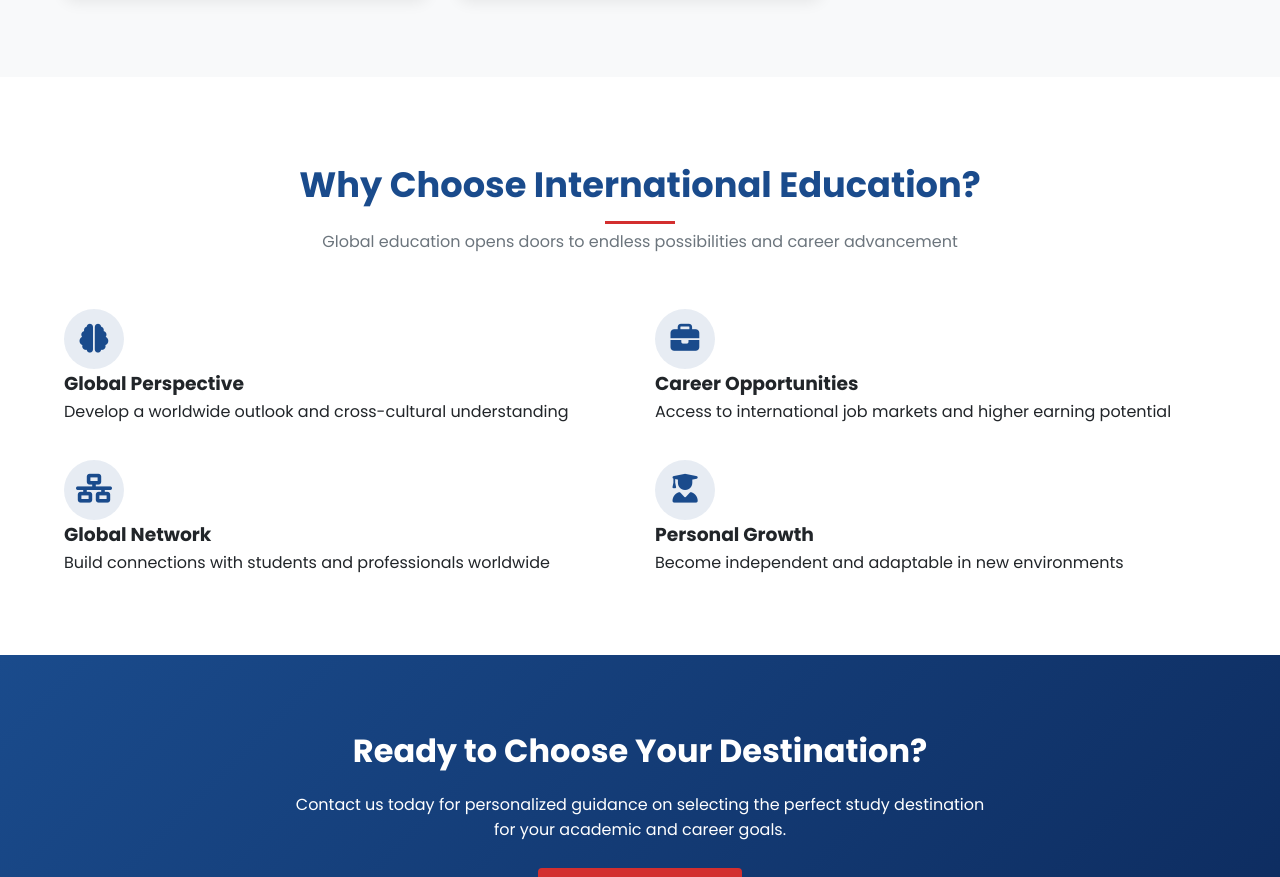
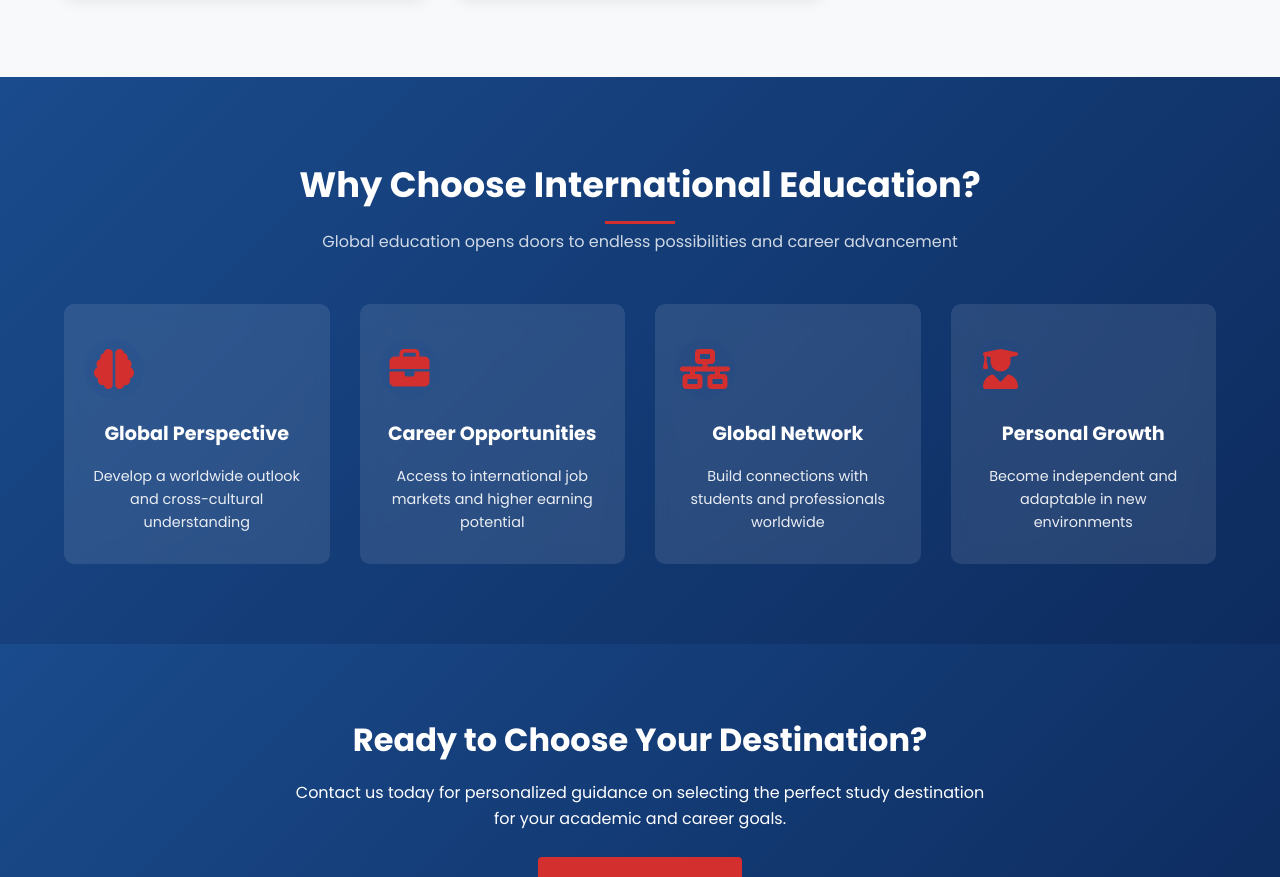
Before and after one commit to EnzoFarai/milestoneglobaleducation.com, a plain HTML site: page destinations.html in a window 1280 px wide. Shown: the part 1177-2054 px from the top of the page. Drawn offline with Linux system fonts and the light colour scheme.

Commit message:
Update style.css

```diff
--- a/css/style.css
+++ b/css/style.css
@@ -2021,20 +2021,28 @@ textarea.form-control {
     margin-top: 20px;
 }
 
-/* Why Choose Section */
-.why-choose {
+/* Why Choose Section for Destinations */
+.why-choose-destinations {
     background: linear-gradient(135deg, var(--primary), #0d2b5e);
     color: white;
 }
 
-.why-choose .benefits-grid {
+.why-choose-destinations .section-title h2 {
+    color: white;
+}
+
+.why-choose-destinations .section-title p {
+    color: rgba(255, 255, 255, 0.8);
+}
+
+.benefits-grid {
     display: grid;
     grid-template-columns: repeat(auto-fit, minmax(250px, 1fr));
     gap: 30px;
     margin-top: 40px;
 }
 
-.why-choose .benefit-card {
+.benefit-card {
     text-align: center;
     padding: 30px 20px;
     background: rgba(255, 255, 255, 0.1);
@@ -2043,23 +2051,23 @@ textarea.form-control {
     transition: var(--transition);
 }
 
-.why-choose .benefit-card:hover {
+.benefit-card:hover {
     transform: translateY(-5px);
     background: rgba(255, 255, 255, 0.15);
 }
 
-.why-choose .benefit-icon {
+.benefit-icon {
     font-size: 2.5rem;
     margin-bottom: 20px;
     color: var(--secondary);
 }
 
-.why-choose .benefit-card h3 {
+.benefit-card h3 {
     font-size: 1.2rem;
     margin-bottom: 15px;
 }
 
-.why-choose .benefit-card p {
+.benefit-card p {
     font-size: 0.9rem;
     opacity: 0.9;
 }
@@ -2078,8 +2086,12 @@ textarea.form-control {
         margin: 0 10px;
     }
 
-    .why-choose .benefits-grid {
+    .benefits-grid {
         grid-template-columns: 1fr;
+    }
+
+    .destination-content {
+        padding: 20px;
     }
 }
 
@@ -2088,10 +2100,6 @@ textarea.form-control {
         grid-template-columns: 1fr;
     }
 
-    .destination-content {
-        padding: 20px;
-    }
-
     .destination-content h3 {
         font-size: 1.2rem;
     }
@@ -2103,4 +2111,4 @@ textarea.form-control {
     .destination-section li {
         font-size: 0.85rem;
     }
-}
+        }
```
